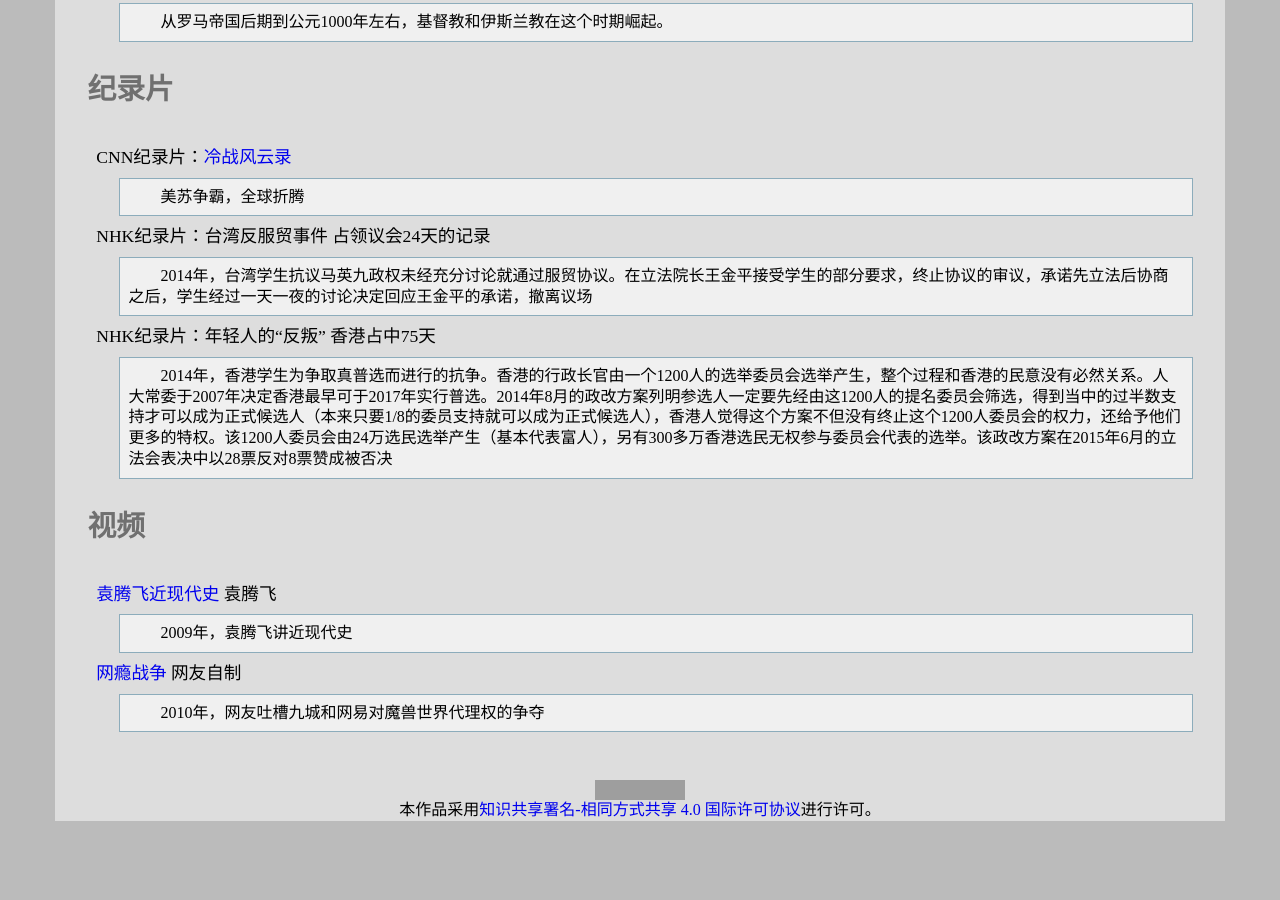
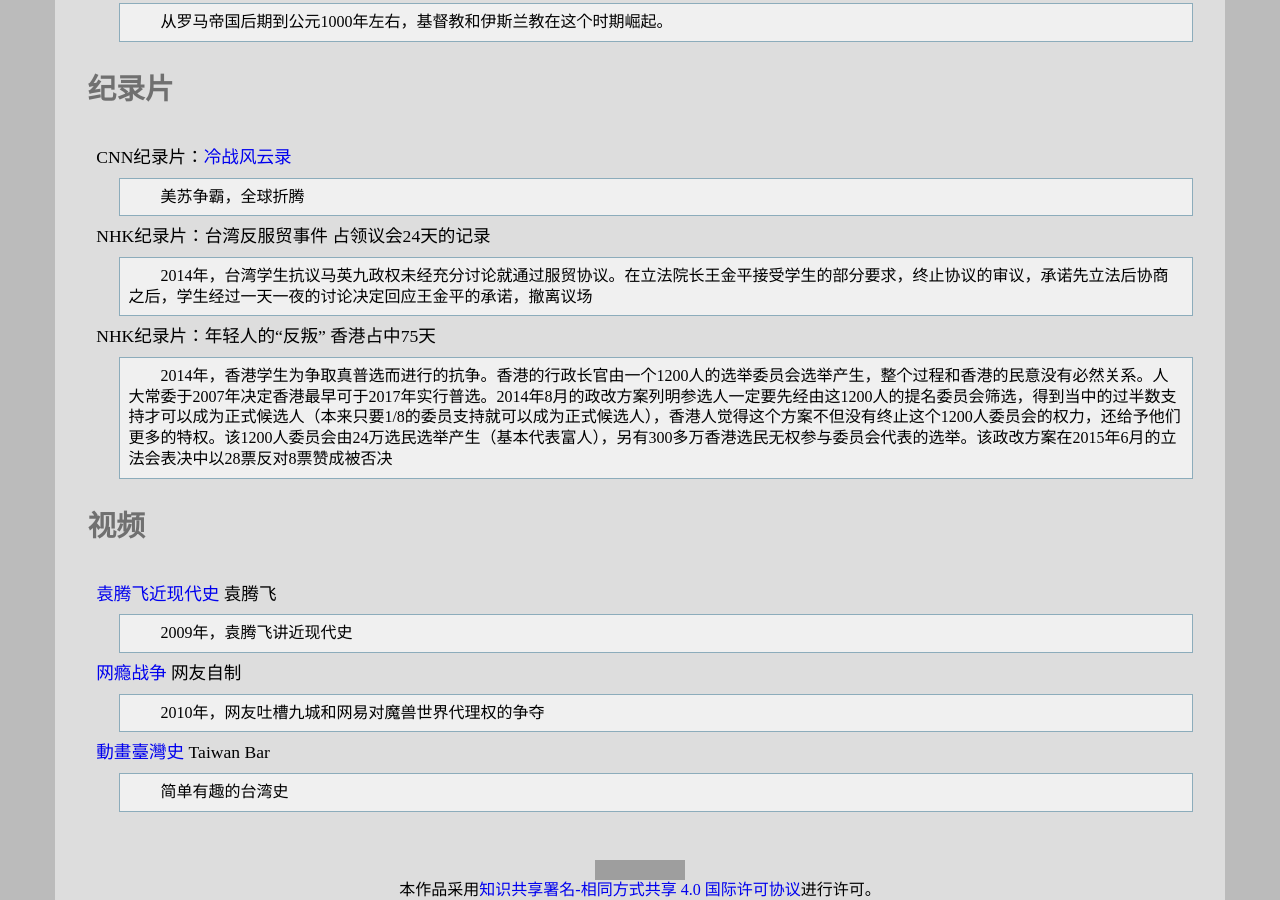
Before and after one commit to leiqin/leiqin.github.io, a Jekyll site: the page built from shoucang/history.markdown, in a window 1280 px wide and 900 px high, scrolled down 2651 px. Built offline with Jekyll 4.4.1, drawn with Linux system fonts in a browser that asks for light colours; comment, search, counter and statistics services are not loaded; before the commit the page ends 3472 px from its top, so only the background shows below that; grey boxes are pictures that could not be loaded.

Commit message:
+ 添加以史为镜 动画台湾史

```diff
--- a/shoucang/history.markdown
+++ b/shoucang/history.markdown
@@ -101,3 +101,6 @@ NHK纪录片：年轻人的“反叛” 香港占中75天
 
 [网瘾战争](https://zh.wikipedia.org/wiki/%E7%BD%91%E7%98%BE%E6%88%98%E4%BA%89) 网友自制
 :	2010年，网友吐槽九城和网易对魔兽世界代理权的争夺
+
+[動畫臺灣史](https://www.youtube.com/playlist?list=PLwItru4bLdHx3nnUrFUBFWwMHuo_4Yx9P) Taiwan Bar
+:	简单有趣的台湾史
```
